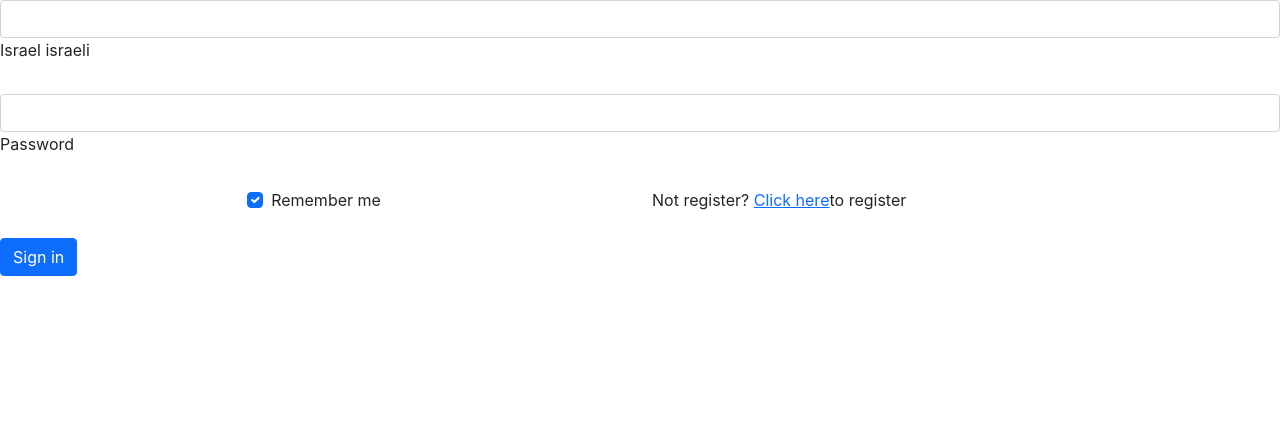
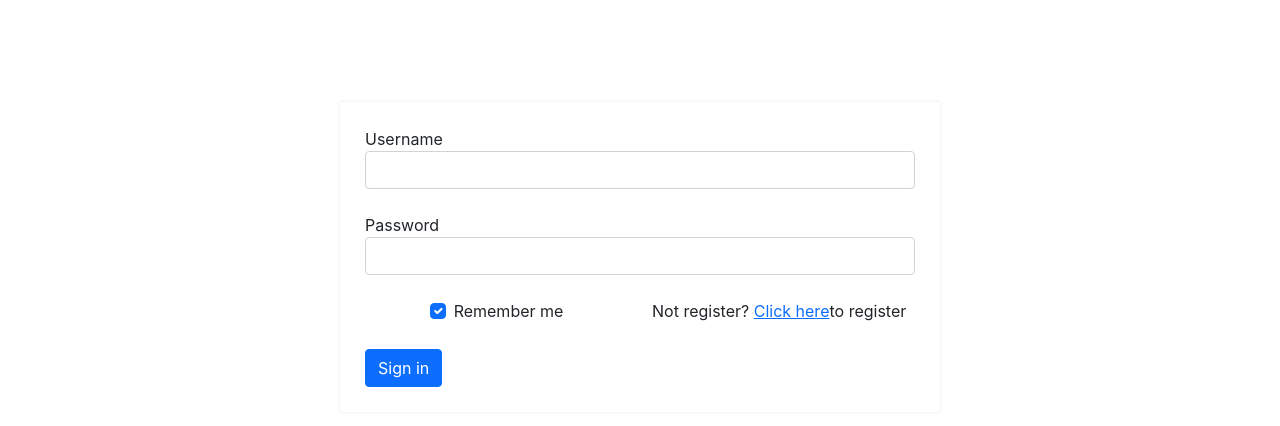
Before and after one commit to ido106/Chatiz-Browser, a React (Create React App) app in the folder Advanced2/web_app/: page / in a window 1280 px wide. Shown: the top 426 px of the page. Built offline with nearby package versions, Linux system fonts and the light colour scheme.

Commit message:
trying to fix background for sign in

```diff
--- a/Advanced2/web_app/src/App.js
+++ b/Advanced2/web_app/src/App.js
@@ -1,4 +1,3 @@
-import './App.css';
 import Singin from './singInPage/singin';
 import Registration from './registration/registration';
 import {
@@ -9,9 +8,7 @@ import {
 
 function App() {
     return (
-        <BrowserRouter>
-            <Singin/>
-        </BrowserRouter>
+        <Singin/>
     );
 }
 
--- a/Advanced2/web_app/src/index.css
+++ b/Advanced2/web_app/src/index.css
@@ -11,3 +11,24 @@ code {
   font-family: source-code-pro, Menlo, Monaco, Consolas, 'Courier New',
     monospace;
 }
+
+.boxForms{
+  background: #fff;
+  width: 600px;
+  max-width: 100%;
+  box-sizing: border-box;
+  padding: 25px;
+  margin: 8% auto 0;
+  position: relative;
+  z-index: 1;
+  -webkit-box-shadow: 0 0 3px rgba(0, 0, 0, 0.1);
+  -moz-box-shadow: 0 0 3px rgba(0, 0, 0, 0.1);
+  box-shadow: 0 0 3px rgba(0, 0, 0, 0.1);
+  -webkit-transform-origin: 50% 0%;
+  transform-origin: 50% 0%;
+  -webkit-transform: scale3d(1, 1, 1);
+  transform: scale3d(1, 1, 1);
+  -webkit-transition: none;
+  transition: none;
+  -webkit-animation: expand 0.8s 0.6s ease-out forwards;
+}
--- a/Advanced2/web_app/src/singInPage/singin.js
+++ b/Advanced2/web_app/src/singInPage/singin.js
@@ -4,17 +4,17 @@ function submitsingin(data) {
 
 export default function Singin() {
     return (
-        <form onSubmit={submitsingin} className="boxingAndBackground">
+        <form onSubmit={submitsingin} className="boxForms">
         {/* <!-- Email input --> */}
         <div class="form-outline mb-4">
+            Username
           <input type="text" id="Username" class="form-control" />
-          <label class="form-label" for="Username">Israel israeli</label>
         </div>
 
         {/* <!-- Password input --> */}
         <div class="form-outline mb-4">
+            Password
           <input type="password" id="password" class="form-control" />
-          <label class="form-label" for="password">Password</label>
         </div>
 
         {/* <!-- 2 column grid layout for inline styling --> */}
```
Also changed, not shown: Advanced2/web_app/src/registration/registration.css (+0 -22 lines).
